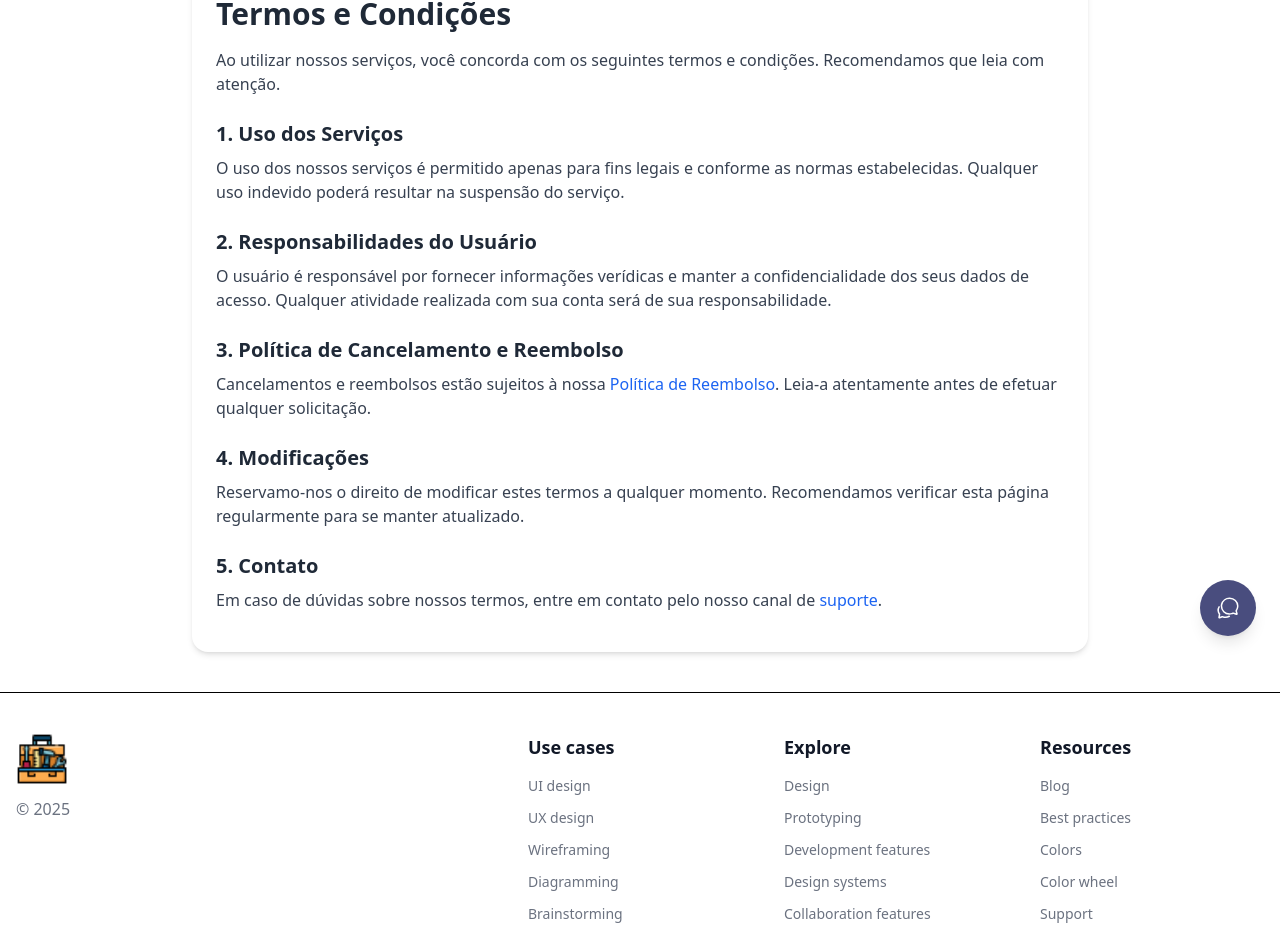
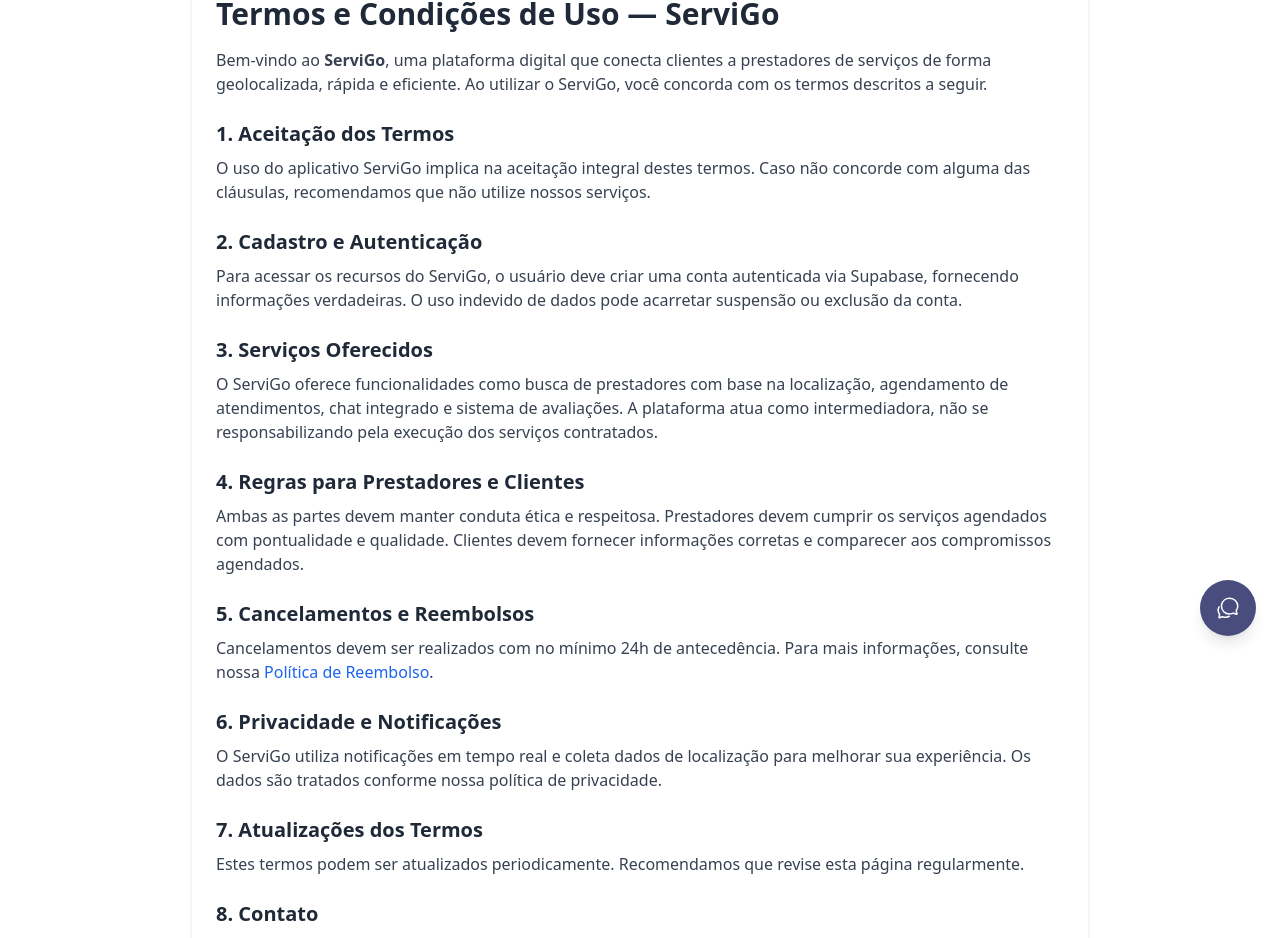
Before and after one commit to LucasDiaszL/projetoIntegrador2, a React (Vite) app in the folder pj2/: page /Termos in a window 1280 px wide. Shown: the part 140-1078 px from the top of the page. Built offline with nearby package versions, Linux system fonts and the light colour scheme.

Commit message:
Correção Termos

```diff
--- a/pj2/src/components/Navbar.jsx
+++ b/pj2/src/components/Navbar.jsx
@@ -42,7 +42,6 @@
     { link: "Service", path: "/service" },
     { link: "About", path: "/about" },
     { link: "RefundPolicy", path: "/hire" },
-    { link: "Subscribe", path: "/subscribe" },
     { link: "FAQ", path: "/faq" },
   ];
 
--- a/pj2/src/pages/TermsAndConditions.jsx
+++ b/pj2/src/pages/TermsAndConditions.jsx
@@ -7,35 +7,50 @@
         <>
             <Navbar />
             <div className="max-w-4xl mx-auto p-6 bg-white shadow-md rounded-2xl mt-10">
-                <h1 className="text-3xl font-bold text-gray-800 mb-4">Termos e Condições</h1>
+                <h1 className="text-3xl font-bold text-gray-800 mb-4">Termos e Condições de Uso — ServiGo</h1>
 
                 <p className="text-gray-700 mb-4">
-                    Ao utilizar nossos serviços, você concorda com os seguintes termos e condições. Recomendamos que leia com atenção.
+                    Bem-vindo ao <strong>ServiGo</strong>, uma plataforma digital que conecta clientes a prestadores de serviços de forma geolocalizada, rápida e eficiente. Ao utilizar o ServiGo, você concorda com os termos descritos a seguir.
                 </p>
 
-                <h2 className="text-xl font-semibold text-gray-800 mt-6 mb-2">1. Uso dos Serviços</h2>
+                <h2 className="text-xl font-semibold text-gray-800 mt-6 mb-2">1. Aceitação dos Termos</h2>
                 <p className="text-gray-700 mb-4">
-                    O uso dos nossos serviços é permitido apenas para fins legais e conforme as normas estabelecidas. Qualquer uso indevido poderá resultar na suspensão do serviço.
+                    O uso do aplicativo ServiGo implica na aceitação integral destes termos. Caso não concorde com alguma das cláusulas, recomendamos que não utilize nossos serviços.
                 </p>
 
-                <h2 className="text-xl font-semibold text-gray-800 mt-6 mb-2">2. Responsabilidades do Usuário</h2>
+                <h2 className="text-xl font-semibold text-gray-800 mt-6 mb-2">2. Cadastro e Autenticação</h2>
                 <p className="text-gray-700 mb-4">
-                    O usuário é responsável por fornecer informações verídicas e manter a confidencialidade dos seus dados de acesso. Qualquer atividade realizada com sua conta será de sua responsabilidade.
+                    Para acessar os recursos do ServiGo, o usuário deve criar uma conta autenticada via Supabase, fornecendo informações verdadeiras. O uso indevido de dados pode acarretar suspensão ou exclusão da conta.
                 </p>
 
-                <h2 className="text-xl font-semibold text-gray-800 mt-6 mb-2">3. Política de Cancelamento e Reembolso</h2>
+                <h2 className="text-xl font-semibold text-gray-800 mt-6 mb-2">3. Serviços Oferecidos</h2>
                 <p className="text-gray-700 mb-4">
-                    Cancelamentos e reembolsos estão sujeitos à nossa <a href="/hire" className="text-blue-600 hover:underline">Política de Reembolso</a>. Leia-a atentamente antes de efetuar qualquer solicitação.
+                    O ServiGo oferece funcionalidades como busca de prestadores com base na localização, agendamento de atendimentos, chat integrado e sistema de avaliações. A plataforma atua como intermediadora, não se responsabilizando pela execução dos serviços contratados.
                 </p>
 
-                <h2 className="text-xl font-semibold text-gray-800 mt-6 mb-2">4. Modificações</h2>
+                <h2 className="text-xl font-semibold text-gray-800 mt-6 mb-2">4. Regras para Prestadores e Clientes</h2>
                 <p className="text-gray-700 mb-4">
-                    Reservamo-nos o direito de modificar estes termos a qualquer momento. Recomendamos verificar esta página regularmente para se manter atualizado.
+                    Ambas as partes devem manter conduta ética e respeitosa. Prestadores devem cumprir os serviços agendados com pontualidade e qualidade. Clientes devem fornecer informações corretas e comparecer aos compromissos agendados.
                 </p>
 
-                <h2 className="text-xl font-semibold text-gray-800 mt-6 mb-2">5. Contato</h2>
+                <h2 className="text-xl font-semibold text-gray-800 mt-6 mb-2">5. Cancelamentos e Reembolsos</h2>
                 <p className="text-gray-700 mb-4">
-                    Em caso de dúvidas sobre nossos termos, entre em contato pelo nosso canal de <a href="/suporte" className="text-blue-600 hover:underline">suporte</a>.
+                    Cancelamentos devem ser realizados com no mínimo 24h de antecedência. Para mais informações, consulte nossa <a href="/hire" className="text-blue-600 hover:underline">Política de Reembolso</a>.
+                </p>
+
+                <h2 className="text-xl font-semibold text-gray-800 mt-6 mb-2">6. Privacidade e Notificações</h2>
+                <p className="text-gray-700 mb-4">
+                    O ServiGo utiliza notificações em tempo real e coleta dados de localização para melhorar sua experiência. Os dados são tratados conforme nossa política de privacidade.
+                </p>
+
+                <h2 className="text-xl font-semibold text-gray-800 mt-6 mb-2">7. Atualizações dos Termos</h2>
+                <p className="text-gray-700 mb-4">
+                    Estes termos podem ser atualizados periodicamente. Recomendamos que revise esta página regularmente.
+                </p>
+
+                <h2 className="text-xl font-semibold text-gray-800 mt-6 mb-2">8. Contato</h2>
+                <p className="text-gray-700 mb-4">
+                    Dúvidas ou sugestões? Entre em contato através da nossa página de <a href="/suporte" className="text-blue-600 hover:underline">Suporte</a>.
                 </p>
             </div>
             <Footer />
--- a/pj2/src/routes.jsx
+++ b/pj2/src/routes.jsx
@@ -9,7 +9,6 @@
 import CadastroServico from "./pages/CadastroServico";
 import FAQ from "./pages/Faq";
 import Hire from "./pages/Hire";
-import Subscribe from "./pages/Subscribe";
 import BotaoAjuda from './components/BotaoAjuda';
 import Suporte from './components/painelSuporte';
 import Termos from './pages/TermsAndConditions';
@@ -29,7 +28,6 @@
         <Route path="/cadastroServico" element={<CadastroServico/>}/>
         <Route path="/faq" element={<FAQ/>}/>
         <Route path="/hire" element={<Hire/>}/>
-        <Route path="/subscribe" element={<Subscribe/>}/>
         <Route path="/suporte" element={<Suporte/>}/>
         <Route path="/Termos" element={<Termos/>}/>
 
```
